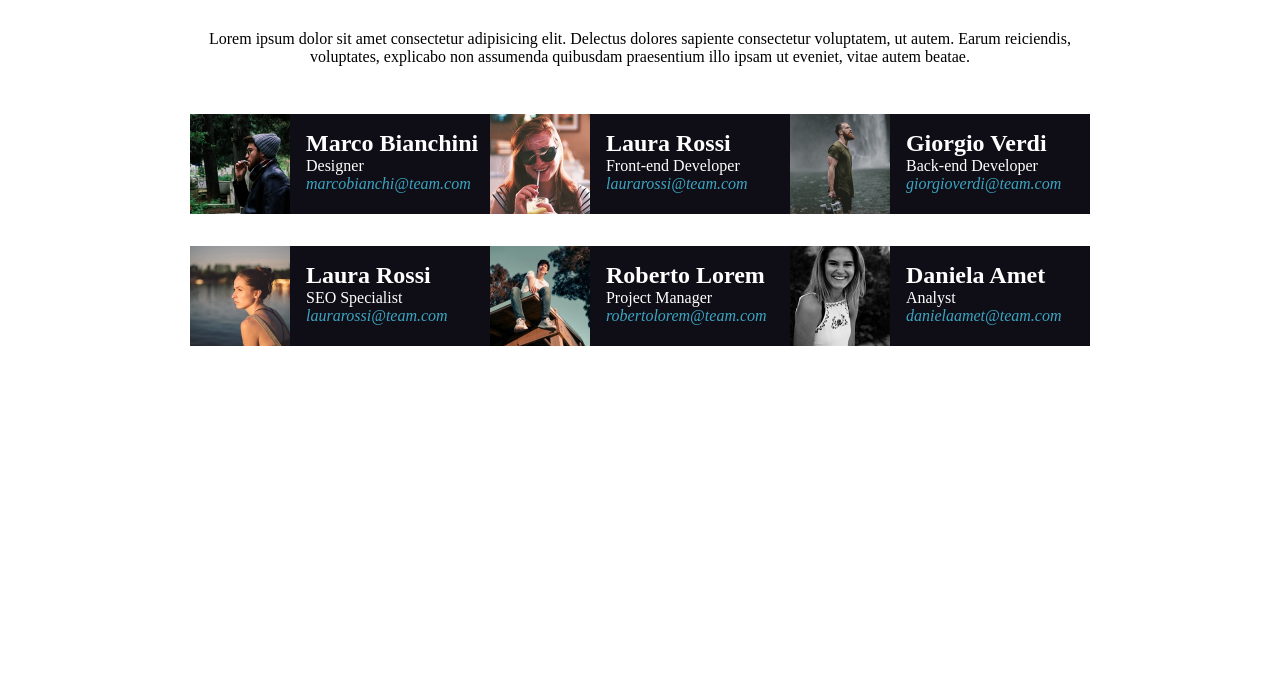
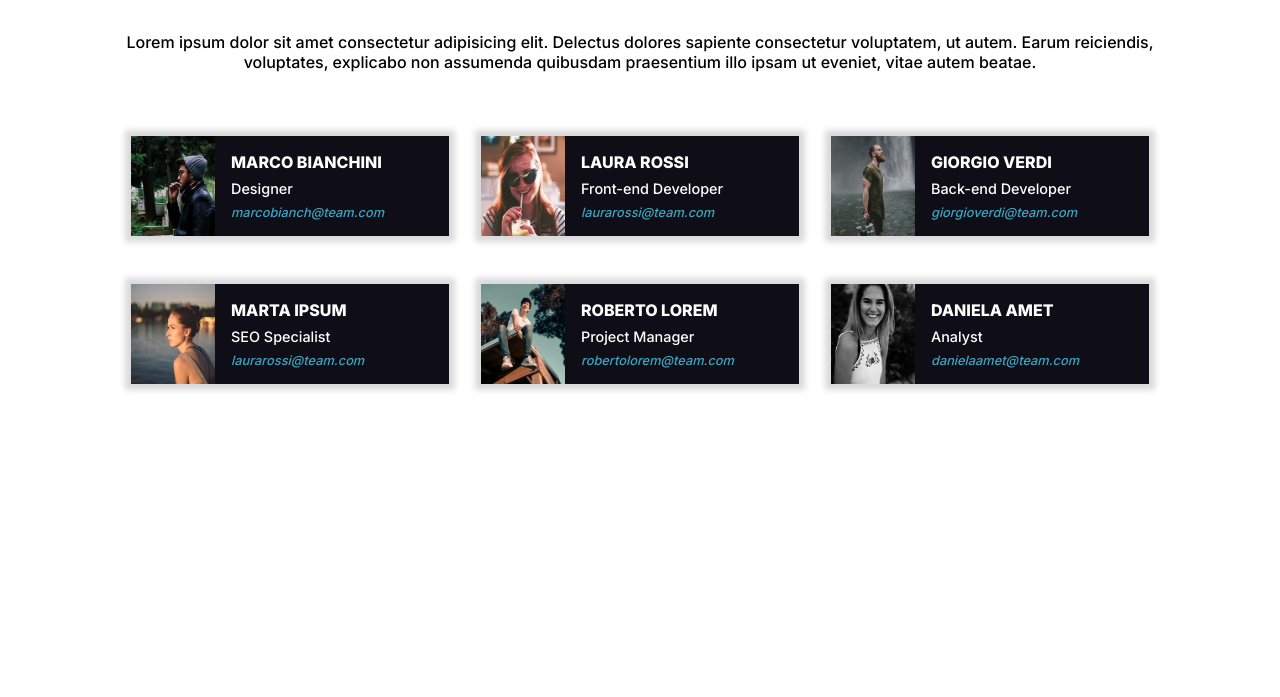
Before and after one commit to NicolaDiQuinzio/-html-css-float-cards, a plain HTML site: page index.html in a window 1280 px wide. Shown: the part 103-800 px from the top of the page. Drawn offline with Linux system fonts and the light colour scheme.

Commit message:
fix cards problems and add new font

```diff
--- a/css/style.css
+++ b/css/style.css
@@ -3,6 +3,8 @@
   margin: 0;
   padding: 0;
   box-sizing: border-box;
+  font-family: "Fredoka", sans-serif;
+  font-family: "Inter", sans-serif;
 }
 :root {
   --title: #e53170;
@@ -12,7 +14,7 @@
 }
 /* container */
 .container {
-  max-width: 900px;
+  max-width: 1050px;
   margin: 0 auto;
 }
 
@@ -43,29 +45,40 @@ h1 {
 */
 
 section {
-  margin-top: 2rem;
+  margin-top: 1rem;
 }
+
 /* cards */
 .card {
-  width: calc(100% / 3);
+  width: calc(100% / 3 - 2rem);
+  margin: 1rem;
+  float: left;
   background-color: var(--bgbox);
-  float: left;
+  color: var(--colortext);
+  box-shadow: 0 0 6px 6px rgba(0, 0, 0, 0.15);
 }
 
 /* databox */
-.databox {
-  float: left;
-  margin-top: 1rem;
-}
 h2 {
   color: var(--colortext);
+  font-size: 1rem;
+  padding-top: 1rem;
 }
 .jobs {
   color: var(--colortext);
+  font-size: 0.9rem;
+  padding: 0.5rem;
 }
 address {
   color: var(--coloremail);
+  padding-bottom: 1rem;
+  font-size: 0.8rem;
+  cursor: pointer;
 }
+
 img {
-  margin-right: 1rem;
+  width: 100px;
+  height: 100px;
+  float: left;
+  padding-right: 1rem;
 }
--- a/index.html
+++ b/index.html
@@ -4,6 +4,12 @@
     <meta charset="UTF-8" />
     <meta http-equiv="X-UA-Compatible" content="IE=edge" />
     <meta name="viewport" content="width=device-width, initial-scale=1.0" />
+    <link rel="preconnect" href="https://fonts.googleapis.com" />
+    <link rel="preconnect" href="https://fonts.gstatic.com" crossorigin />
+    <link
+      href="https://fonts.googleapis.com/css2?family=Fredoka&family=Inter:wght@100;200;300;500;600;800;900&display=swap"
+      rel="stylesheet"
+    />
     <link rel="stylesheet" href="./css/style.css" />
     <title>Floating Cards</title>
   </head>
@@ -31,28 +37,20 @@
       <section class="clearfix">
         <!-- Marco Bianchi card -->
         <div class="card">
-          <img
-            src="./assets/img/male1.png"
-            alt="Photo Marco Bianchi"
-            class="card"
-          />
+          <img src="./assets/img/male1.png" alt="Photo Marco Bianchi" />
           <div class="databox">
-            <h2>Marco Bianchini</h2>
+            <h2>MARCO BIANCHINI</h2>
             <p class="jobs">Designer</p>
-            <address>marcobianchi@team.com</address>
+            <address>marcobianch@team.com</address>
           </div>
         </div>
         <!-- /Marco Bianchi card -->
 
         <!-- Laura Rossi card -->
         <div class="card">
-          <img
-            src="./assets/img/female1.png"
-            alt="Photo Laura Rossi"
-            class="card"
-          />
+          <img src="./assets/img/female1.png" alt="Photo Laura Rossi" />
           <div class="databox">
-            <h2>Laura Rossi</h2>
+            <h2>LAURA ROSSI</h2>
             <p class="jobs">Front-end Developer</p>
             <address>laurarossi@team.com</address>
           </div>
@@ -61,13 +59,9 @@
 
         <!-- Giorgio Verdi card -->
         <div class="card">
-          <img
-            src="./assets/img/male2.png"
-            alt="Photo Giorgio Verdi"
-            class="card"
-          />
+          <img src="./assets/img/male2.png" alt="Photo Giorgio Verdi" />
           <div class="databox">
-            <h2>Giorgio Verdi</h2>
+            <h2>GIORGIO VERDI</h2>
             <p class="jobs">Back-end Developer</p>
             <address>giorgioverdi@team.com</address>
           </div>
@@ -80,13 +74,9 @@
       <section class="clearfix">
         <!--/ Maria Ipsum card -->
         <div class="card">
-          <img
-            src="./assets/img/female2.png"
-            alt="Photo Marta Ipsum"
-            class="card"
-          />
+          <img src="./assets/img/female2.png" alt="Photo Marta Ipsum" />
           <div class="databox">
-            <h2>Laura Rossi</h2>
+            <h2>MARTA IPSUM</h2>
             <p class="jobs">SEO Specialist</p>
             <address>laurarossi@team.com</address>
           </div>
@@ -95,13 +85,9 @@
 
         <!-- Roberto Lorem card -->
         <div class="card">
-          <img
-            src="./assets/img/male3.png"
-            alt="Photo Roberto Lorem"
-            class="card"
-          />
+          <img src="./assets/img/male3.png" alt="Photo Roberto Lorem" />
           <div class="databox">
-            <h2>Roberto Lorem</h2>
+            <h2>ROBERTO LOREM</h2>
             <p class="jobs">Project Manager</p>
             <address>robertolorem@team.com</address>
           </div>
@@ -110,13 +96,9 @@
 
         <!-- Daniela Amet card -->
         <div class="card">
-          <img
-            src="./assets/img/female3.png"
-            alt="Photo Daniela Amet"
-            class="card"
-          />
+          <img src="./assets/img/female3.png" alt="Photo Daniela Amet" />
           <div class="databox">
-            <h2>Daniela Amet</h2>
+            <h2>DANIELA AMET</h2>
             <p class="jobs">Analyst</p>
             <address>danielaamet@team.com</address>
           </div>
```
